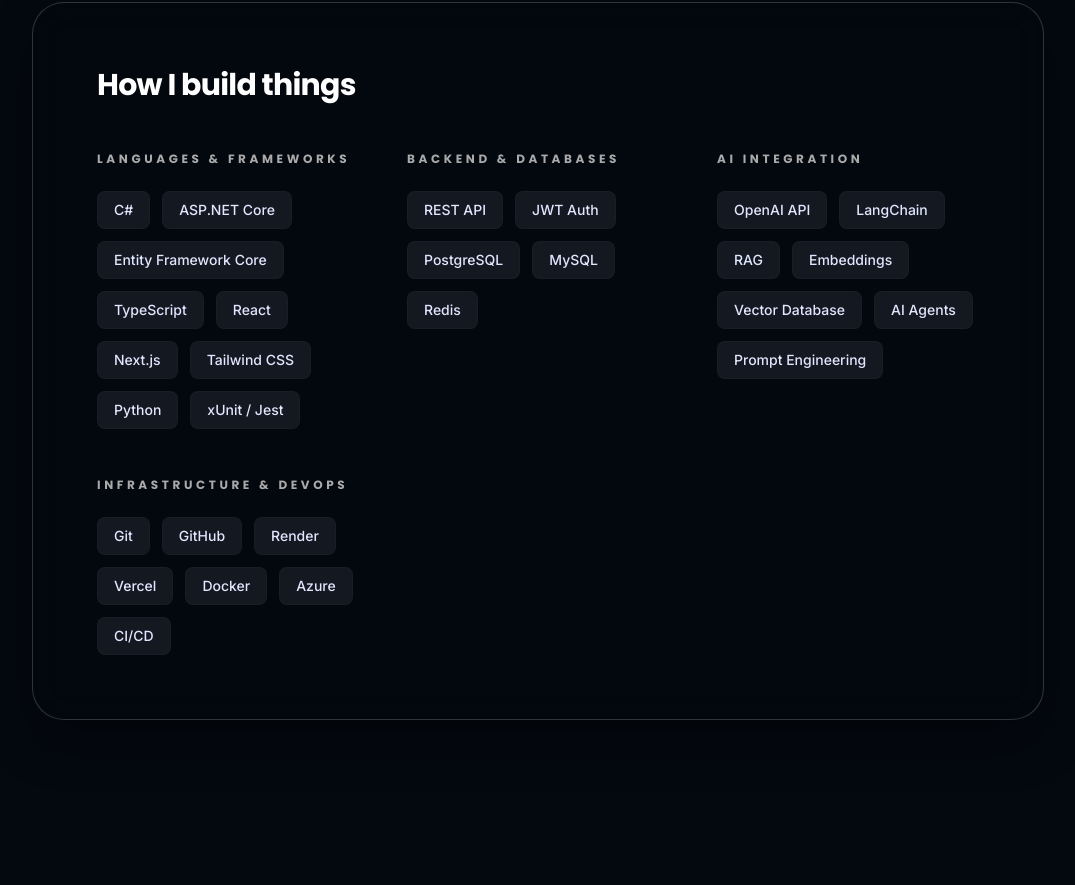
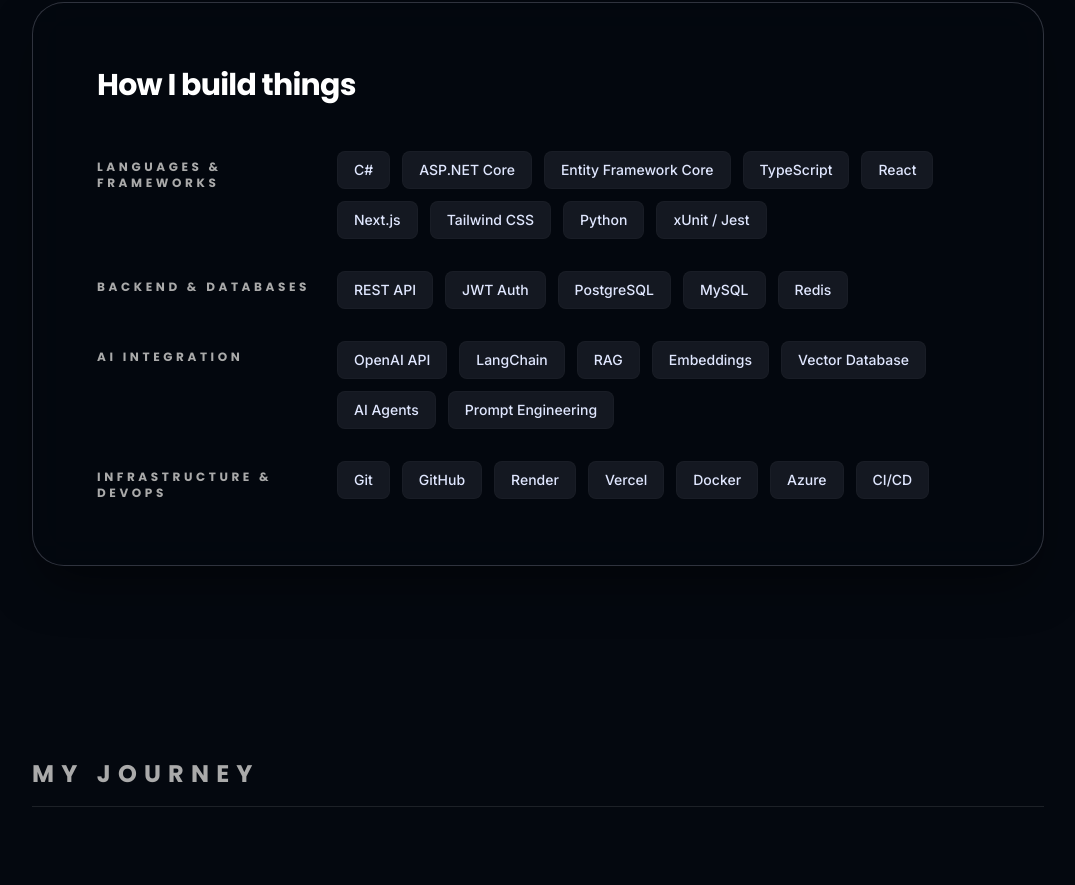
Before and after one commit to Charan951/protfilo, a React (Vite) app in the folder Brian Kabbo Sarker/: page / in a window 1280 px wide. Shown: the part 1476-2361 px from the top of the page, without its empty margins (132-1207 px from the left). Built offline with nearby package versions, Linux system fonts and the light colour scheme.

Commit message:
feat: create About section with tech stack and profile details

```diff
--- a/Brian Kabbo Sarker/src/sections/About.tsx
+++ b/Brian Kabbo Sarker/src/sections/About.tsx
@@ -83,10 +83,10 @@
         className="glass-card p-10 md:p-16 rounded-[2rem]"
       >
         <h3 className="text-3xl font-bold mb-12 text-white">How I build things</h3>
-        <div className="grid grid-cols-1 md:grid-cols-3 gap-12">
+        <div className="flex flex-col gap-8">
           {techStack.map((stack) => (
-            <div key={stack.category}>
-              <h4 className="text-xs uppercase tracking-[0.3em] font-bold text-[#aaa] mb-6">{stack.category}</h4>
+            <div key={stack.category} className="flex flex-col md:flex-row md:items-start gap-4">
+              <h4 className="text-xs uppercase tracking-[0.3em] font-bold text-[#aaa] md:w-56 shrink-0 pt-2">{stack.category}</h4>
               <div className="flex flex-wrap gap-3">
                 {stack.items.map((item) => (
                   <span
```
